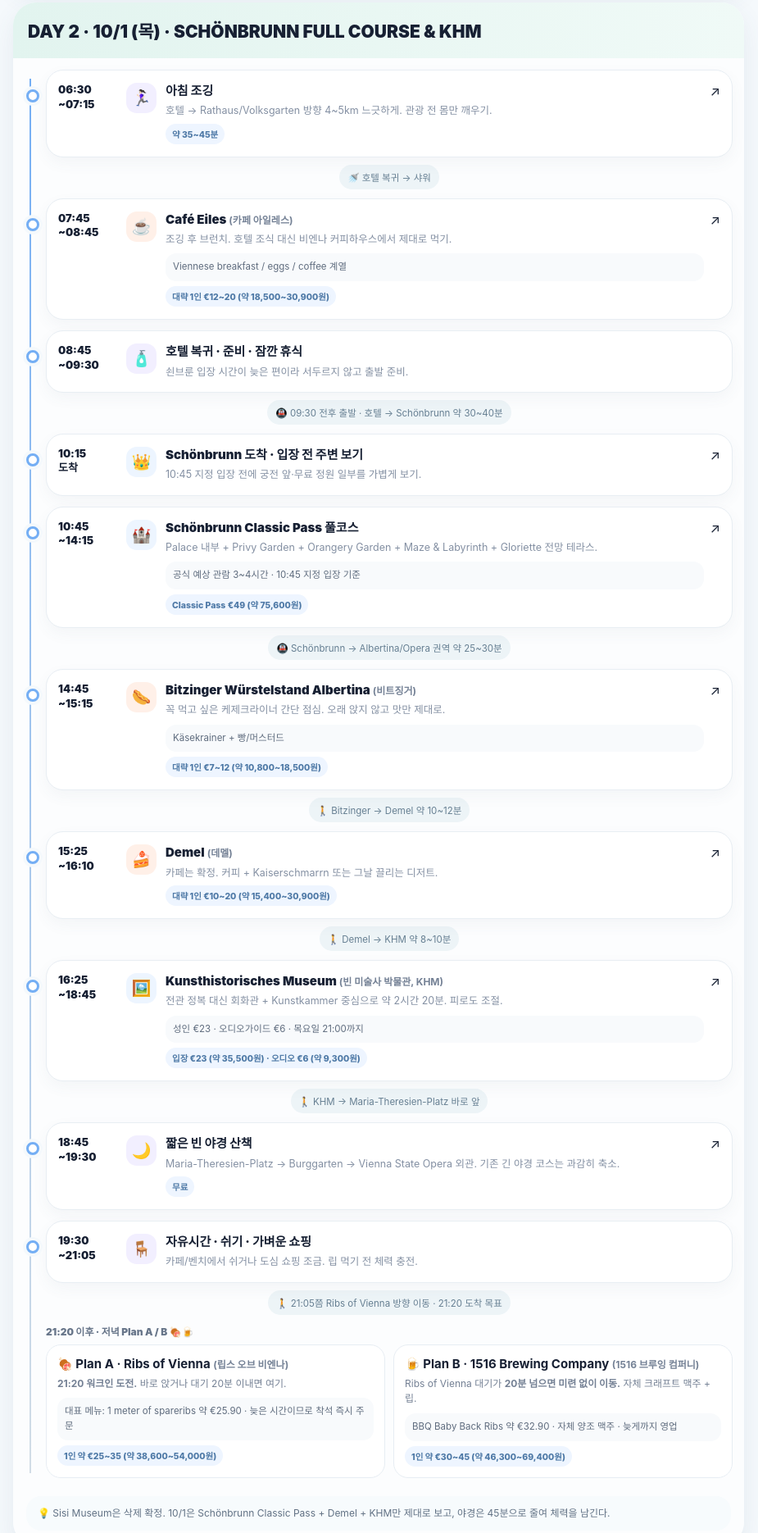
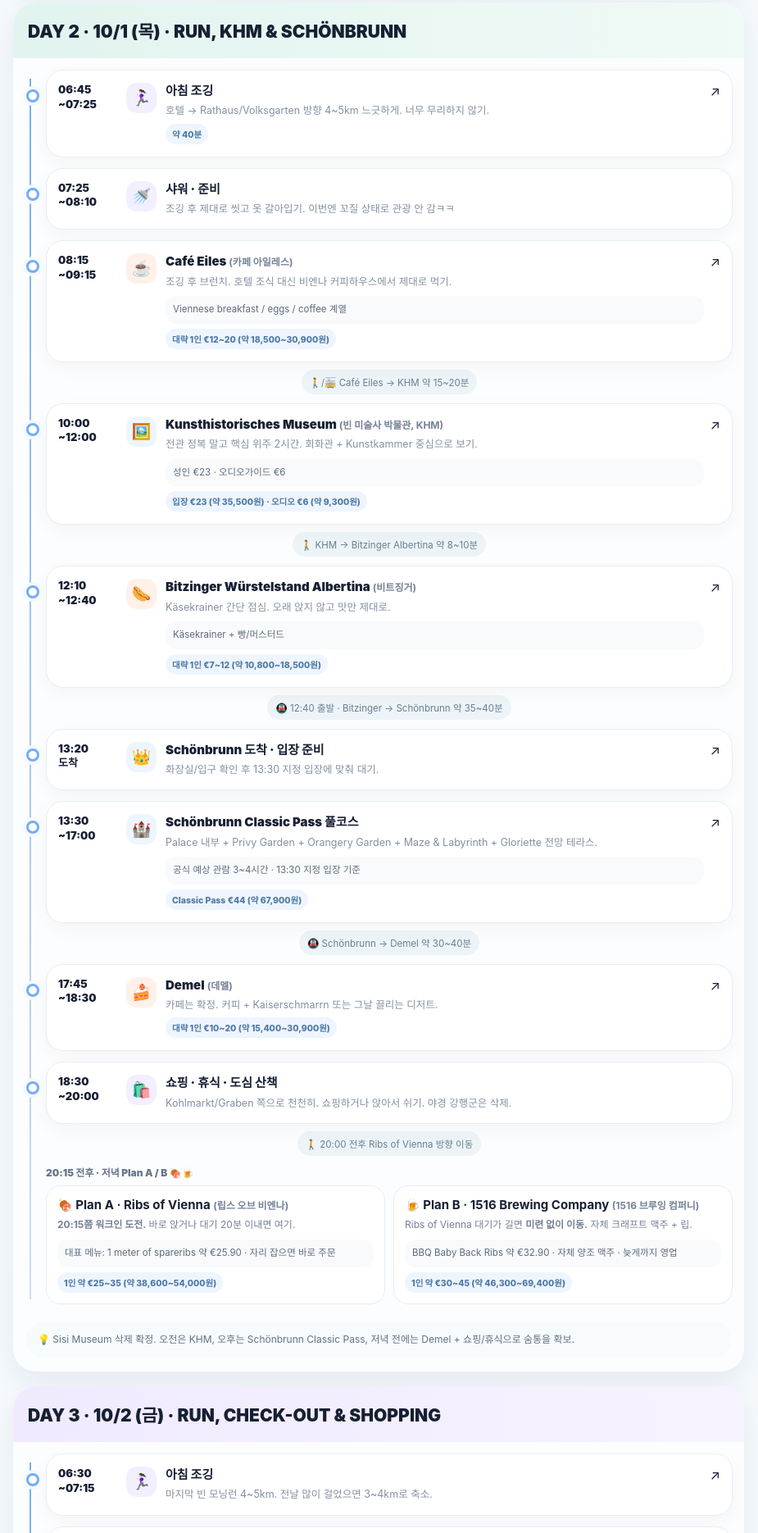
Before and after one commit to eujkim323030/europe-trip-2026, a plain HTML site: page vienna/index.html in a window 1280 px wide. Shown: the part 1670-3540 px from the top of the page at 82% size, without its empty margins (178-1103 px from the left). Drawn offline with Linux system fonts and the light colour scheme.

Commit message:
Update Vienna itinerary to v8 with morning KHM and afternoon Schonbrunn

```diff
--- a/vienna/index.html
+++ b/vienna/index.html
@@ -108,103 +108,93 @@ a{color:inherit;text-decoration:none}.wrap{width:min(100%,920px);margin:0 auto;p
 
 
 
+
 <section class="day">
-<div class="dayhead d2">DAY 2 · 10/1 (목) · SCHÖNBRUNN FULL COURSE & KHM</div>
+<div class="dayhead d2">DAY 2 · 10/1 (목) · RUN, KHM & SCHÖNBRUNN</div>
 <div class="timeline">
 
 <a class="event rest" href="https://www.google.com/maps/search/?api=1&query=Rathauspark+Vienna" target="_blank">
-<div class="row"><div class="time">06:30<br>~07:15</div><div class="ico">🏃🏻‍♀️</div><div>
+<div class="row"><div class="time">06:45<br>~07:25</div><div class="ico">🏃🏻‍♀️</div><div>
 <div class="title">아침 조깅</div>
-<div class="desc">호텔 → Rathaus/Volksgarten 방향 4~5km 느긋하게. 관광 전 몸만 깨우기.</div>
-<span class="cost">약 35~45분</span>
+<div class="desc">호텔 → Rathaus/Volksgarten 방향 4~5km 느긋하게. 너무 무리하지 않기.</div>
+<span class="cost">약 40분</span>
 </div><div>↗</div></div></a>
 
-<div class="move"><span>🚿 호텔 복귀 → 샤워</span></div>
+<div class="event rest">
+<div class="row"><div class="time">07:25<br>~08:10</div><div class="ico">🚿</div><div>
+<div class="title">샤워 · 준비</div>
+<div class="desc">조깅 후 제대로 씻고 옷 갈아입기. 이번엔 꼬질 상태로 관광 안 감ㅋㅋ</div>
+</div><div></div></div></div>
 
 <a class="event food" href="https://www.google.com/maps/search/?api=1&query=Café+Eiles+Vienna" target="_blank">
-<div class="row"><div class="time">07:45<br>~08:45</div><div class="ico">☕</div><div>
+<div class="row"><div class="time">08:15<br>~09:15</div><div class="ico">☕</div><div>
 <div class="title">Café Eiles <span class="ko">(카페 아일레스)</span></div>
 <div class="desc">조깅 후 브런치. 호텔 조식 대신 비엔나 커피하우스에서 제대로 먹기.</div>
 <div class="menu">Viennese breakfast / eggs / coffee 계열</div>
 <span class="cost">대략 1인 €12~20 (약 18,500~30,900원)</span>
 </div><div>↗</div></div></a>
 
-<div class="event rest">
-<div class="row"><div class="time">08:45<br>~09:30</div><div class="ico">🧴</div><div>
-<div class="title">호텔 복귀 · 준비 · 잠깐 휴식</div>
-<div class="desc">쇤브룬 입장 시간이 늦은 편이라 서두르지 않고 출발 준비.</div>
-</div><div></div></div></div>
+<div class="move"><span>🚶/🚋 Café Eiles → KHM 약 15~20분</span></div>
 
-<div class="move"><span>🚇 09:30 전후 출발 · 호텔 → Schönbrunn 약 30~40분</span></div>
-
-<a class="event" href="https://www.google.com/maps/search/?api=1&query=Schönbrunn+Palace+Vienna" target="_blank">
-<div class="row"><div class="time">10:15<br>도착</div><div class="ico">👑</div><div>
-<div class="title">Schönbrunn 도착 · 입장 전 주변 보기</div>
-<div class="desc">10:45 지정 입장 전에 궁전 앞·무료 정원 일부를 가볍게 보기.</div>
+<a class="event" href="https://www.google.com/maps/search/?api=1&query=Kunsthistorisches+Museum+Vienna" target="_blank">
+<div class="row"><div class="time">10:00<br>~12:00</div><div class="ico">🖼️</div><div>
+<div class="title">Kunsthistorisches Museum <span class="ko">(빈 미술사 박물관, KHM)</span></div>
+<div class="desc">전관 정복 말고 핵심 위주 2시간. 회화관 + Kunstkammer 중심으로 보기.</div>
+<div class="menu">성인 €23 · 오디오가이드 €6</div>
+<span class="cost">입장 €23 (약 35,500원) · 오디오 €6 (약 9,300원)</span>
 </div><div>↗</div></div></a>
 
-<a class="event" href="https://www.google.com/maps/search/?api=1&query=Schönbrunn+Palace+Vienna" target="_blank">
-<div class="row"><div class="time">10:45<br>~14:15</div><div class="ico">🏰</div><div>
-<div class="title">Schönbrunn Classic Pass 풀코스</div>
-<div class="desc">Palace 내부 + Privy Garden + Orangery Garden + Maze & Labyrinth + Gloriette 전망 테라스.</div>
-<div class="menu">공식 예상 관람 3~4시간 · 10:45 지정 입장 기준</div>
-<span class="cost">Classic Pass €49 (약 75,600원)</span>
-</div><div>↗</div></div></a>
-
-<div class="move"><span>🚇 Schönbrunn → Albertina/Opera 권역 약 25~30분</span></div>
+<div class="move"><span>🚶 KHM → Bitzinger Albertina 약 8~10분</span></div>
 
 <a class="event food" href="https://www.google.com/maps/search/?api=1&query=Bitzinger+Würstelstand+Albertina+Vienna" target="_blank">
-<div class="row"><div class="time">14:45<br>~15:15</div><div class="ico">🌭</div><div>
+<div class="row"><div class="time">12:10<br>~12:40</div><div class="ico">🌭</div><div>
 <div class="title">Bitzinger Würstelstand Albertina <span class="ko">(비트징거)</span></div>
-<div class="desc">꼭 먹고 싶은 케제크라이너 간단 점심. 오래 앉지 않고 맛만 제대로.</div>
+<div class="desc">Käsekrainer 간단 점심. 오래 앉지 않고 맛만 제대로.</div>
 <div class="menu">Käsekrainer + 빵/머스터드</div>
 <span class="cost">대략 1인 €7~12 (약 10,800~18,500원)</span>
 </div><div>↗</div></div></a>
 
-<div class="move"><span>🚶 Bitzinger → Demel 약 10~12분</span></div>
+<div class="move"><span>🚇 12:40 출발 · Bitzinger → Schönbrunn 약 35~40분</span></div>
+
+<a class="event" href="https://www.google.com/maps/search/?api=1&query=Schönbrunn+Palace+Vienna" target="_blank">
+<div class="row"><div class="time">13:20<br>도착</div><div class="ico">👑</div><div>
+<div class="title">Schönbrunn 도착 · 입장 준비</div>
+<div class="desc">화장실/입구 확인 후 13:30 지정 입장에 맞춰 대기.</div>
+</div><div>↗</div></div></a>
+
+<a class="event" href="https://www.google.com/maps/search/?api=1&query=Schönbrunn+Palace+Vienna" target="_blank">
+<div class="row"><div class="time">13:30<br>~17:00</div><div class="ico">🏰</div><div>
+<div class="title">Schönbrunn Classic Pass 풀코스</div>
+<div class="desc">Palace 내부 + Privy Garden + Orangery Garden + Maze & Labyrinth + Gloriette 전망 테라스.</div>
+<div class="menu">공식 예상 관람 3~4시간 · 13:30 지정 입장 기준</div>
+<span class="cost">Classic Pass €44 (약 67,900원)</span>
+</div><div>↗</div></div></a>
+
+<div class="move"><span>🚇 Schönbrunn → Demel 약 30~40분</span></div>
 
 <a class="event food" href="https://www.google.com/maps/search/?api=1&query=Demel+Vienna" target="_blank">
-<div class="row"><div class="time">15:25<br>~16:10</div><div class="ico">🍰</div><div>
+<div class="row"><div class="time">17:45<br>~18:30</div><div class="ico">🍰</div><div>
 <div class="title">Demel <span class="ko">(데멜)</span></div>
 <div class="desc">카페는 확정. 커피 + Kaiserschmarrn 또는 그날 끌리는 디저트.</div>
 <span class="cost">대략 1인 €10~20 (약 15,400~30,900원)</span>
 </div><div>↗</div></div></a>
 
-<div class="move"><span>🚶 Demel → KHM 약 8~10분</span></div>
-
-<a class="event" href="https://www.google.com/maps/search/?api=1&query=Kunsthistorisches+Museum+Vienna" target="_blank">
-<div class="row"><div class="time">16:25<br>~18:45</div><div class="ico">🖼️</div><div>
-<div class="title">Kunsthistorisches Museum <span class="ko">(빈 미술사 박물관, KHM)</span></div>
-<div class="desc">전관 정복 대신 회화관 + Kunstkammer 중심으로 약 2시간 20분. 피로도 조절.</div>
-<div class="menu">성인 €23 · 오디오가이드 €6 · 목요일 21:00까지</div>
-<span class="cost">입장 €23 (약 35,500원) · 오디오 €6 (약 9,300원)</span>
-</div><div>↗</div></div></a>
-
-<div class="move"><span>🚶 KHM → Maria-Theresien-Platz 바로 앞</span></div>
-
-<a class="event rest" href="https://www.google.com/maps/search/?api=1&query=Maria-Theresien-Platz+Vienna" target="_blank">
-<div class="row"><div class="time">18:45<br>~19:30</div><div class="ico">🌙</div><div>
-<div class="title">짧은 빈 야경 산책</div>
-<div class="desc">Maria-Theresien-Platz → Burggarten → Vienna State Opera 외관. 기존 긴 야경 코스는 과감히 축소.</div>
-<span class="cost">무료</span>
-</div><div>↗</div></div></a>
-
 <div class="event rest">
-<div class="row"><div class="time">19:30<br>~21:05</div><div class="ico">🪑</div><div>
-<div class="title">자유시간 · 쉬기 · 가벼운 쇼핑</div>
-<div class="desc">카페/벤치에서 쉬거나 도심 쇼핑 조금. 립 먹기 전 체력 충전.</div>
+<div class="row"><div class="time">18:30<br>~20:00</div><div class="ico">🛍️</div><div>
+<div class="title">쇼핑 · 휴식 · 도심 산책</div>
+<div class="desc">Kohlmarkt/Graben 쪽으로 천천히. 쇼핑하거나 앉아서 쉬기. 야경 강행군은 삭제.</div>
 </div><div></div></div></div>
 
-<div class="move"><span>🚶 21:05쯤 Ribs of Vienna 방향 이동 · 21:20 도착 목표</span></div>
+<div class="move"><span>🚶 20:00 전후 Ribs of Vienna 방향 이동</span></div>
 
-<div class="choice-title">21:20 이후 · 저녁 Plan A / B 🍖🍺</div>
+<div class="choice-title">20:15 전후 · 저녁 Plan A / B 🍖🍺</div>
 <div class="choice-grid">
 
 <div class="choice">
 <a href="https://www.google.com/maps/search/?api=1&query=Ribs+of+Vienna" target="_blank">
 <h3>🍖 Plan A · Ribs of Vienna <span class="ko">(립스 오브 비엔나)</span></h3>
-<p><b>21:20 워크인 도전.</b> 바로 앉거나 대기 20분 이내면 여기.</p>
-<div class="menu">대표 메뉴: 1 meter of spareribs 약 €25.90 · 늦은 시간이므로 착석 즉시 주문</div>
+<p><b>20:15쯤 워크인 도전.</b> 바로 앉거나 대기 20분 이내면 여기.</p>
+<div class="menu">대표 메뉴: 1 meter of spareribs 약 €25.90 · 자리 잡으면 바로 주문</div>
 <span class="cost">1인 약 €25~35 (약 38,600~54,000원)</span>
 </a>
 </div>
@@ -212,7 +202,7 @@ a{color:inherit;text-decoration:none}.wrap{width:min(100%,920px);margin:0 auto;p
 <div class="choice">
 <a href="https://www.google.com/maps/search/?api=1&query=1516+Brewing+Company+Vienna" target="_blank">
 <h3>🍺 Plan B · 1516 Brewing Company <span class="ko">(1516 브루잉 컴퍼니)</span></h3>
-<p>Ribs of Vienna 대기가 <b>20분 넘으면 미련 없이 이동.</b> 자체 크래프트 맥주 + 립.</p>
+<p>Ribs of Vienna 대기가 길면 <b>미련 없이 이동.</b> 자체 크래프트 맥주 + 립.</p>
 <div class="menu">BBQ Baby Back Ribs 약 €32.90 · 자체 양조 맥주 · 늦게까지 영업</div>
 <span class="cost">1인 약 €30~45 (약 46,300~69,400원)</span>
 </a>
@@ -221,8 +211,9 @@ a{color:inherit;text-decoration:none}.wrap{width:min(100%,920px);margin:0 auto;p
 </div>
 
 </div>
-<div class="note">💡 Sisi Museum은 삭제 확정. 10/1은 Schönbrunn Classic Pass + Demel + KHM만 제대로 보고, 야경은 45분으로 줄여 체력을 남긴다.</div>
+<div class="note">💡 Sisi Museum 삭제 확정. 오전은 KHM, 오후는 Schönbrunn Classic Pass, 저녁 전에는 Demel + 쇼핑/휴식으로 숨통을 확보.</div>
 </section>
+
 
 
 
```
